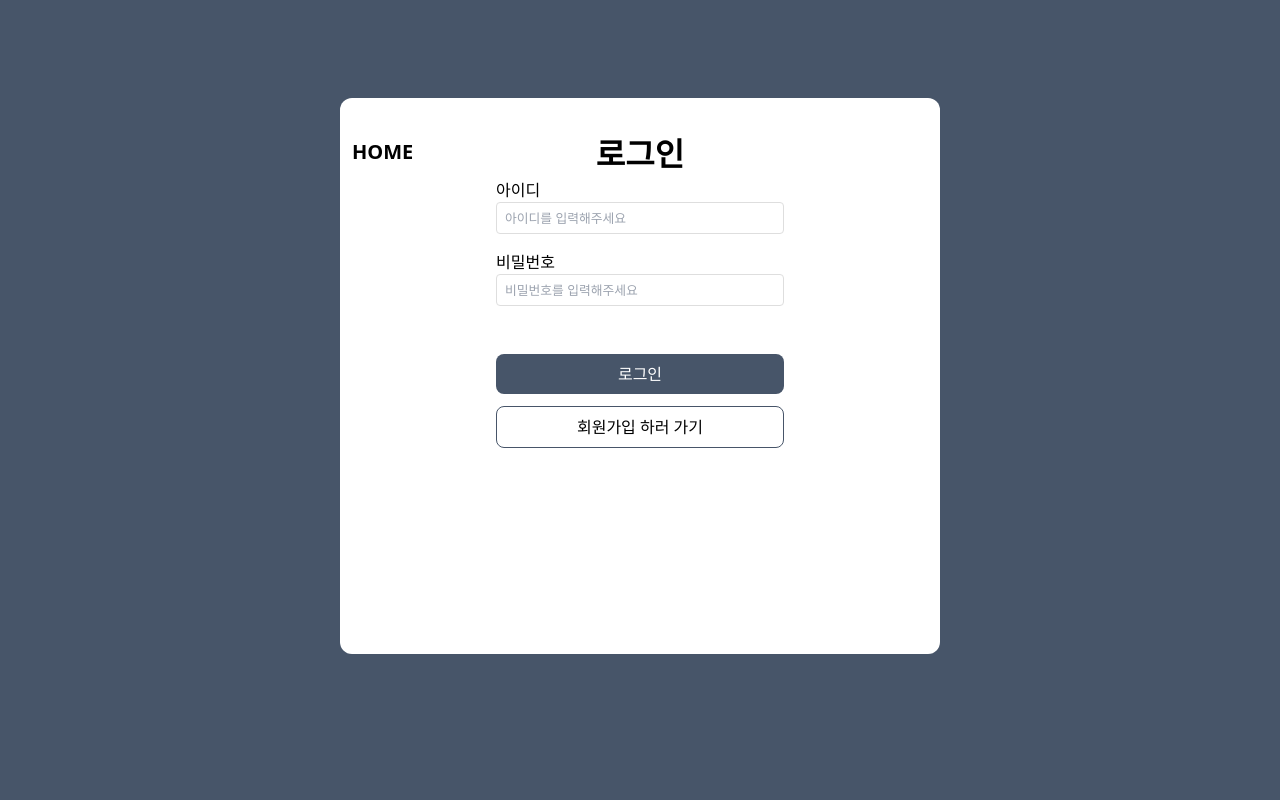
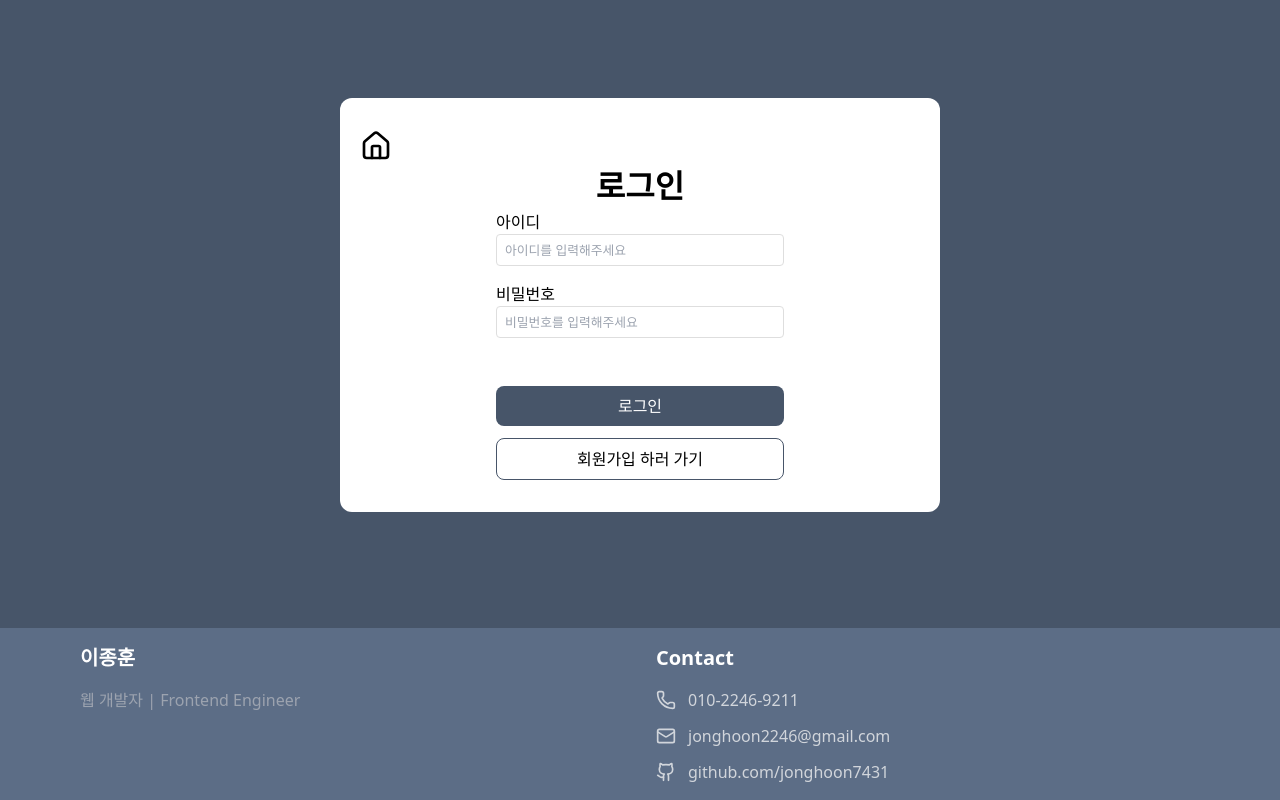
Before and after one commit to jonghoon7431/fe-internship-task, a React (Vite) app: page /log-in in a window 1280 px wide. Built offline with nearby package versions, Linux system fonts and the light colour scheme; no server answers.

Commit message:
feat: 푸터 제작

```diff
--- /dev/null
+++ b/src/components/Footter.tsx
@@ -0,0 +1,59 @@
+import { Github, Mail, Phone } from "lucide-react";
+import React from "react";
+
+const Footer = () => {
+  return (
+    <footer className="w-full bg-primary-light text-gray-300 py-4">
+      <div className="max-w-6xl mx-auto px-4">
+        <div className="grid grid-cols-1 md:grid-cols-2 gap-8">
+          <div>
+            <h3 className="text-xl font-bold text-white mb-4">이종훈</h3>
+            <p className="text-gray-400">웹 개발자 | Frontend Engineer</p>
+          </div>
+
+          <div>
+            <h3 className="text-xl font-bold text-white mb-4">Contact</h3>
+            <div className="space-y-3">
+              <div className="flex items-center gap-3">
+                <Phone className="w-5 h-5" />
+                <div className="hover:text-white transition-colors">
+                  010-2246-9211
+                </div>
+              </div>
+
+              <div className="flex items-center gap-3">
+                <Mail className="w-5 h-5" />
+                <a
+                  href="mailto:jonghoon2246@gmail.com"
+                  className="hover:text-white transition-colors"
+                >
+                  jonghoon2246@gmail.com
+                </a>
+              </div>
+
+              <div className="flex items-center gap-3">
+                <Github className="w-5 h-5" />
+                <a
+                  href="https://github.com/jonghoon7431"
+                  target="_blank"
+                  rel="noopener noreferrer"
+                  className="hover:text-white transition-colors"
+                >
+                  github.com/jonghoon7431
+                </a>
+              </div>
+            </div>
+          </div>
+        </div>
+
+        {/* <div className="border-t border-gray-800 mt-8 pt-8 text-center">
+          <p className="text-sm text-gray-500">
+            © {new Date().getFullYear()} 홍길동. All rights reserved.
+          </p>
+        </div> */}
+      </div>
+    </footer>
+  );
+};
+
+export default Footer;
--- a/src/components/Layout.tsx
+++ b/src/components/Layout.tsx
@@ -1,17 +1,24 @@
+import { HomeIcon } from "lucide-react";
 import React from "react";
 import { Link, Outlet } from "react-router-dom";
+import Footer from "./Footter";
 
 const Layout = () => {
   return (
-    <div className="w-full h-screen p-6 bg-slate-600">
-      <div className="w-[36%] min-w-[600px]  min-h-[74%] bg-white mx-auto mt-[6%] rounded-xl px-3 py-[2rem]">
-        <Link to={"/"}>
-          <button className="text-xl font-semibold py-2 absolute">HOME</button>
-        </Link>
-        <div>
-          <Outlet />
+    <div className="min-h-screen flex flex-col">
+      <main className="flex-grow">
+        <div className="w-full p-6 bg-primary-normal">
+          <div className="w-[36%] min-w-[600px] bg-white mx-auto mt-[6%] rounded-xl px-3 py-[2rem] mb-8">
+            <Link to={"/"}>
+              <HomeIcon className="w-8 h-8 ml-2 hover:text-primary-normal transition-colors" />
+            </Link>
+            <div>
+              <Outlet />
+            </div>
+          </div>
         </div>
-      </div>
+      </main>
+      <Footer />
     </div>
   );
 };
```
